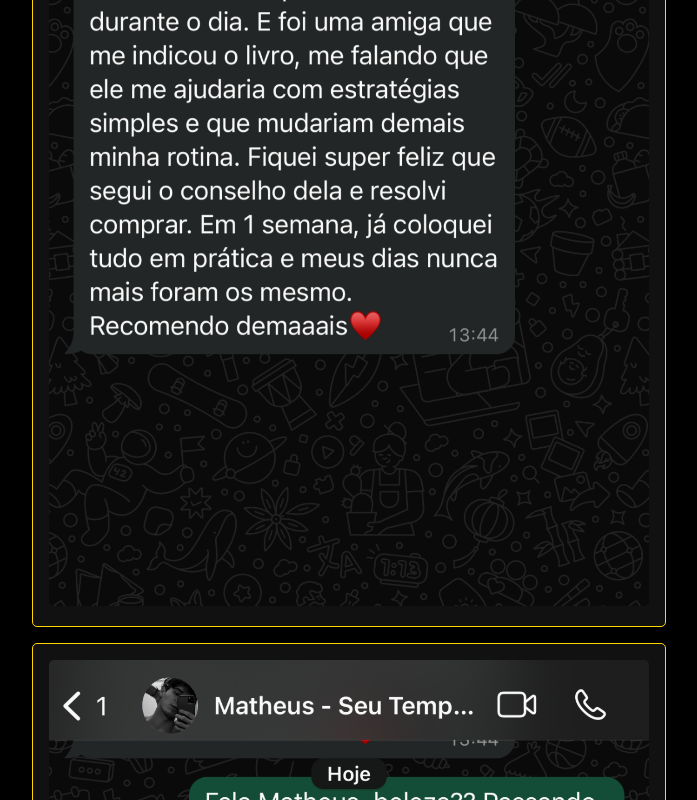
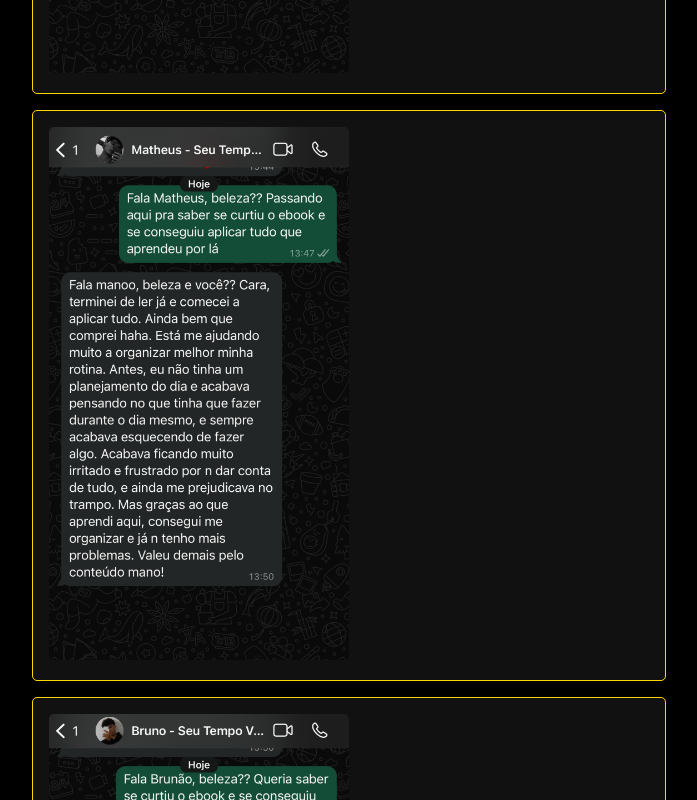
Before and after one commit to eduardospinelli1/seu-tempo-vale-, a plain HTML site: page index.html in a window 1280 px wide. Shown: the part 2600-3400 px from the top of the page, without its empty margins (291-988 px from the left). Drawn offline with Linux system fonts and the light colour scheme.

Commit message:
Update index.html

```diff
--- a/index.html
+++ b/index.html
@@ -145,13 +145,13 @@
     <section id="depoimentos">
     <h2>Veja o que outros já conquistaram:</h2>
     <div class="testimonial">
-        <img src="https://github.com/eduardospinelli1/seu-tempo-vale-/blob/main/assets/prova%20social%201.png?raw=true" alt="Depoimento 1" style="max-width: 100%; border-radius: 5px;">
+        <img src="https://github.com/eduardospinelli1/seu-tempo-vale-/blob/main/assets/prova%20social%201.png?raw=true" alt="Depoimento 1" style="max-width: 50%; border-radius: 5px;">
     </div>
     <div class="testimonial">
-        <img src="https://github.com/eduardospinelli1/seu-tempo-vale-/blob/main/assets/prova%20social%202.png?raw=true" alt="Depoimento 2" style="max-width: 100%; border-radius: 5px;">
+        <img src="https://github.com/eduardospinelli1/seu-tempo-vale-/blob/main/assets/prova%20social%202.png?raw=true" alt="Depoimento 2" style="max-width: 50%; border-radius: 5px;">
     </div>
     <div class="testimonial">
-        <img src="https://github.com/eduardospinelli1/seu-tempo-vale-/blob/main/assets/prova%20social%203.png?raw=true" alt="Depoimento 3" style="max-width: 100%; border-radius: 5px;">
+        <img src="https://github.com/eduardospinelli1/seu-tempo-vale-/blob/main/assets/prova%20social%203.png?raw=true" alt="Depoimento 3" style="max-width: 50%; border-radius: 5px;">
     </div>
 </section>
 
```
